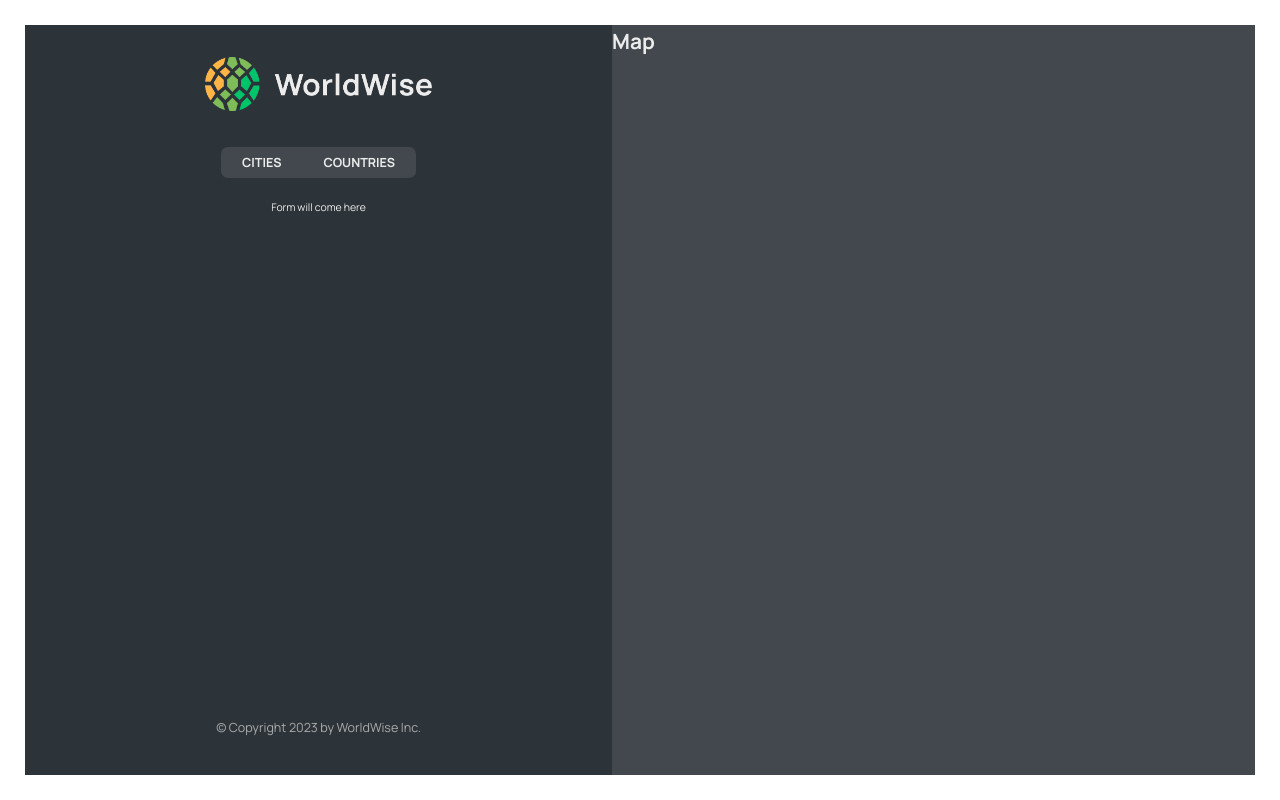
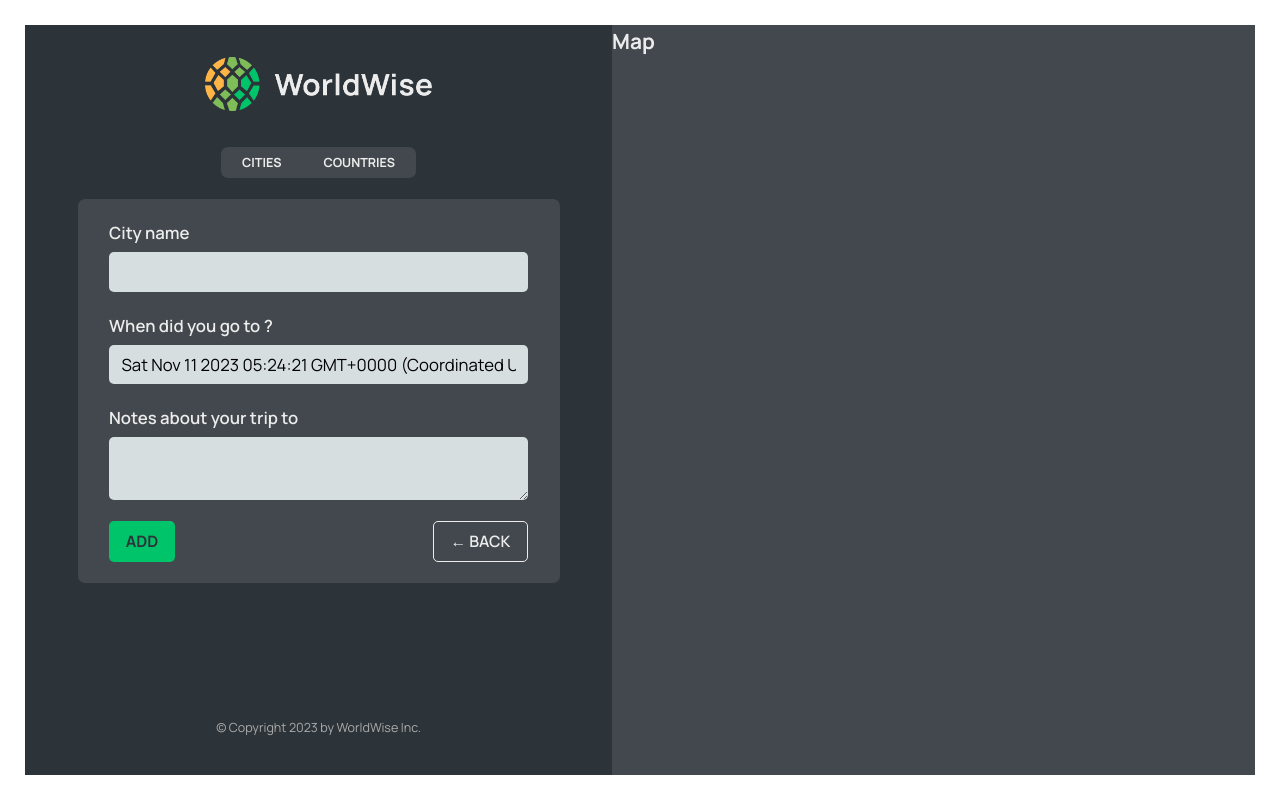
Before and after one commit to tejaswi0905/worldwise, a React (Vite) app in the folder worldwise/: page /app/form in a window 1280 px wide. Built offline with nearby package versions, Linux system fonts and the light colour scheme; data requests are answered from the project's data file.

Commit message:
craete the dynamic route that includes the lag and lat, save some state in the url, and implememnt dynamic and logical routing

```diff
--- a/worldwise/src/App.tsx
+++ b/worldwise/src/App.tsx
@@ -1,4 +1,4 @@
-import { BrowserRouter, Routes, Route } from "react-router-dom";
+import { BrowserRouter, Routes, Route, Navigate } from "react-router-dom";
 
 import Homepage from "./pages/Homepage";
 import AppLayout from "./pages/AppLayout";
@@ -6,6 +6,8 @@ import Login from "./pages/Login";
 import Pricing from "./pages/Pricing";
 import Product from "./pages/Product";
 import PageNotFound from "./pages/PageNotFound";
+import Form from "./components/Form";
+
 import { cities } from "./store/atoms/cities";
 import { isLoading } from "./store/atoms/isLoading";
 
@@ -52,14 +54,17 @@ function App(): JSX.Element {
         <Routes>
           <Route path="/" element={<Homepage></Homepage>} />
           <Route path="/app" element={<AppLayout></AppLayout>}>
-            <Route index element={<CityList></CityList>}></Route>
+            <Route
+              index
+              element={<Navigate replace to="cities"></Navigate>}
+            ></Route>
             <Route path="cities" element={<CityList></CityList>}></Route>
             <Route path="cities/:id" element={<City></City>}></Route>
             <Route
               path="countries"
               element={<CountryList></CountryList>}
             ></Route>
-            <Route path="form" element={<p>Form will come here</p>}></Route>
+            <Route path="form" element={<Form></Form>}></Route>
           </Route>
           <Route path="/login" element={<Login></Login>} />
           <Route path="/Pricing" element={<Pricing></Pricing>} />
--- /dev/null
+++ b/worldwise/src/components/Button.tsx
@@ -0,0 +1,17 @@
+type PropsType = {
+  children: any;
+  onClick: any;
+  type: any;
+};
+
+import styles from "./Button.module.css";
+
+function Button({ children, onClick, type }: PropsType): JSX.Element {
+  return (
+    <button onClick={onClick} className={`${styles.btn} ${styles[type]}`}>
+      {children}
+    </button>
+  );
+}
+
+export default Button;
--- a/worldwise/src/components/CityList.tsx
+++ b/worldwise/src/components/CityList.tsx
@@ -1,8 +1,11 @@
 import styles from "./CityList.module.css";
+
 import { cities } from "../store/atoms/cities";
 import { isLoading } from "../store/atoms/isLoading";
 import { useRecoilValue } from "recoil";
+
 import { CityData } from "../types.ts/CityTypes";
+
 import CityItem from "./CityItem";
 import Spinner from "./Spinner";
 import Message from "./Message";
--- a/worldwise/src/components/Form.tsx
+++ b/worldwise/src/components/Form.tsx
@@ -3,19 +3,23 @@
 import { useState } from "react";
 
 import styles from "./Form.module.css";
+import Button from "./Button";
+import { useNavigate } from "react-router-dom";
 
-export function convertToEmoji(countryCode) {
+export function convertToEmoji(countryCode: any) {
   const codePoints = countryCode
     .toUpperCase()
     .split("")
-    .map((char) => 127397 + char.charCodeAt());
+    .map((char: any) => 127397 + char.charCodeAt());
   return String.fromCodePoint(...codePoints);
 }
 
 function Form() {
+  const navigate = useNavigate();
+
   const [cityName, setCityName] = useState("");
   const [country, setCountry] = useState("");
-  const [date, setDate] = useState(new Date());
+  const [date, setDate] = useState<any>(new Date());
   const [notes, setNotes] = useState("");
 
   return (
@@ -49,8 +53,16 @@ function Form() {
       </div>
 
       <div className={styles.buttons}>
-        <button>Add</button>
-        <button>&larr; Back</button>
+        <Button type="primary"> Add </Button>
+        <Button
+          type="back"
+          onClick={(e: any) => {
+            e.preventDefault();
+            navigate(-1);
+          }}
+        >
+          &larr; Back
+        </Button>
       </div>
     </form>
   );
--- a/worldwise/src/components/Map.tsx
+++ b/worldwise/src/components/Map.tsx
@@ -1,13 +1,20 @@
-import { useSearchParams } from "react-router-dom";
+import { useSearchParams, useNavigate } from "react-router-dom";
+
 import styles from "./Map.module.css";
 
 function Map(): JSX.Element {
+  const navigate = useNavigate();
   const [searchParms, setSearchParms] = useSearchParams();
   const lat = searchParms.get("lat");
   const lng = searchParms.get("lng");
 
   return (
-    <div className={styles.mapContainer}>
+    <div
+      className={styles.mapContainer}
+      onClick={() => {
+        navigate("form");
+      }}
+    >
       <h1>Map</h1>
 
       {lat != null && lng != null ? (
```
